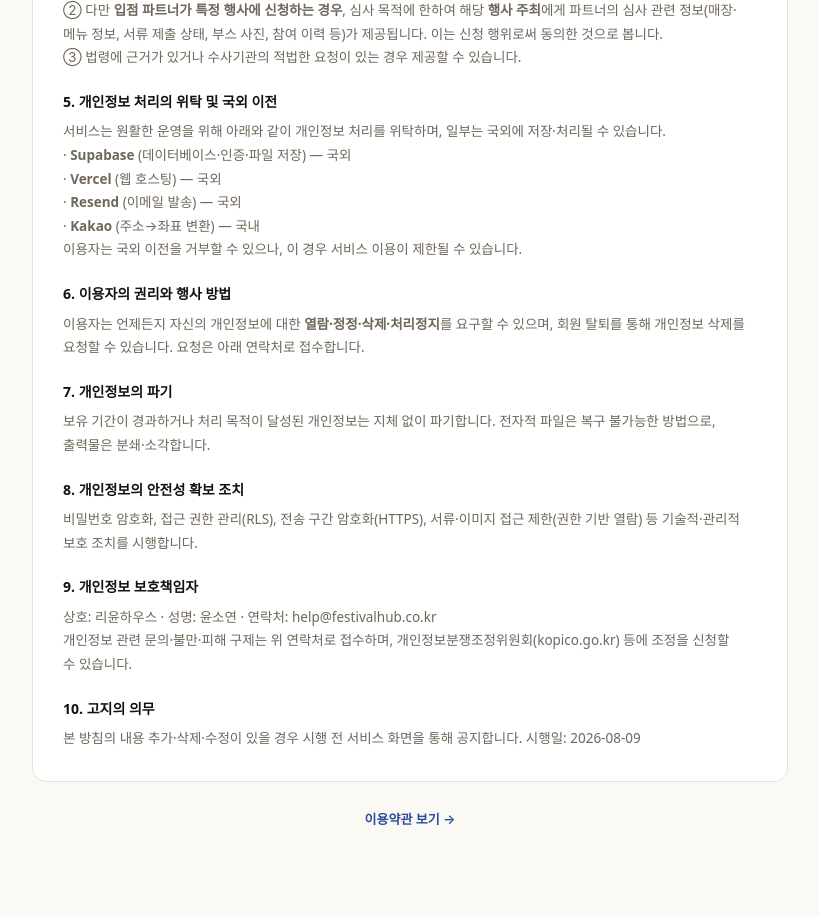
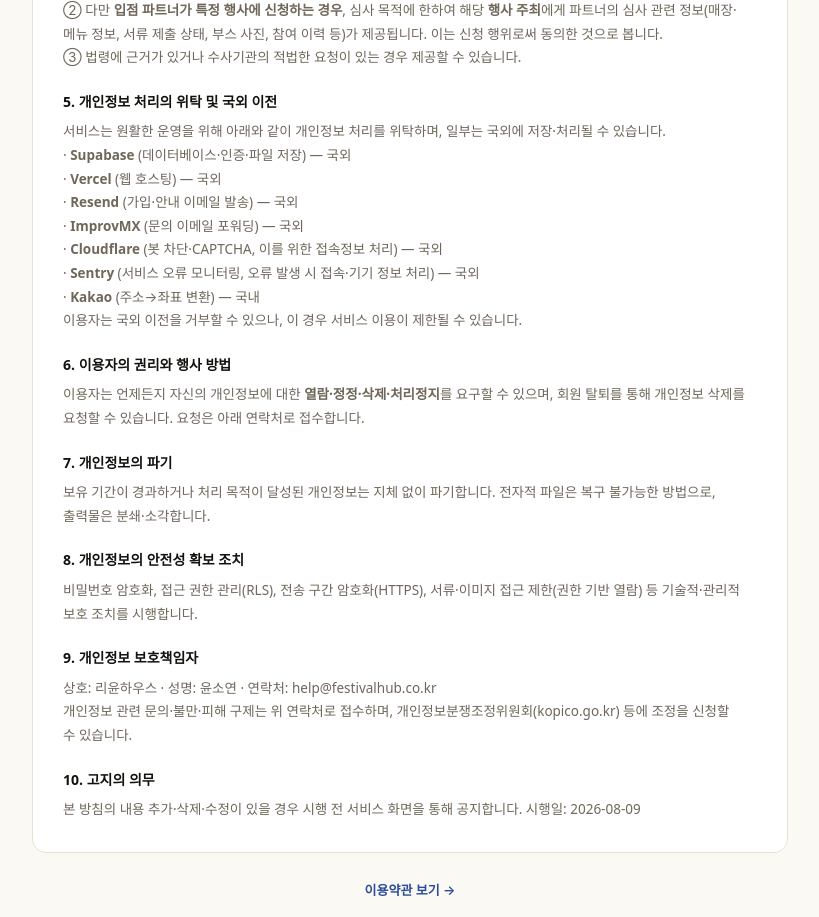
Before and after one commit to rukihyun7-maker/festival-hub, a Next.js app: page /privacy in a window 1280 px wide. Shown: the part 800-1717 px from the top of the page, without its empty margins (230-1049 px from the left). Before the commit the page ends 1670 px from the top, so only its background shows below. Built offline with nearby package versions, Linux system fonts and the light colour scheme; a web font is replaced by a local one.

Commit message:
docs(legal): 개인정보 위탁·국외이전에 실사용 처리자(Sentry·Cloudflare·ImprovMX) 추가 + 약관에 취소·위약·정산 조항(중개자 지위 명확화)

```diff
--- a/src/app/privacy/page.tsx
+++ b/src/app/privacy/page.tsx
@@ -44,7 +44,10 @@ export default function PrivacyPage() {
             서비스는 원활한 운영을 위해 아래와 같이 개인정보 처리를 위탁하며, 일부는 국외에 저장·처리될 수 있습니다.<br />
             · <b>Supabase</b> (데이터베이스·인증·파일 저장) — 국외<br />
             · <b>Vercel</b> (웹 호스팅) — 국외<br />
-            · <b>Resend</b> (이메일 발송) — 국외<br />
+            · <b>Resend</b> (가입·안내 이메일 발송) — 국외<br />
+            · <b>ImprovMX</b> (문의 이메일 포워딩) — 국외<br />
+            · <b>Cloudflare</b> (봇 차단·CAPTCHA, 이를 위한 접속정보 처리) — 국외<br />
+            · <b>Sentry</b> (서비스 오류 모니터링, 오류 발생 시 접속·기기 정보 처리) — 국외<br />
             · <b>Kakao</b> (주소→좌표 변환) — 국내<br />
             이용자는 국외 이전을 거부할 수 있으나, 이 경우 서비스 이용이 제한될 수 있습니다.
           </Section>
--- a/src/app/terms/page.tsx
+++ b/src/app/terms/page.tsx
@@ -38,6 +38,11 @@ export default function TermsPage() {
             ① 서비스는 행사 등록·검수, 입점 신청·심사, 매칭, 정산 안내, 인근 상권 정보 등을 제공합니다.<br />
             ② <b>정산은 행사 주최가 입점 파트너에게 직접 지급(개별 지급)</b>하는 것을 원칙으로 하며, 서비스는 매칭·중개 및 안내를 제공할 뿐 거래 당사자가 아닙니다.<br />
             ③ 서비스는 운영상·기술상 필요에 따라 제공 내용을 변경할 수 있습니다.
+          </Section>
+          <Section n="제5조의2 (신청 취소·위약 및 정산)">
+            ① 입점 파트너의 신청이 행사 주최에 의해 확정된 후 파트너의 사정으로 취소하는 경우, 각 행사에 고지된 취소 정책에 따라 위약금(예: 참가비의 30%)이 발생할 수 있습니다.<br />
+            ② <b>참가비·정산·취소·위약에 관한 사항은 행사 주최와 입점 파트너 간의 약정에 따르며, 서비스는 이를 중개·안내할 뿐 거래 당사자가 아닙니다.</b><br />
+            ③ 참가비 결제·정산은 원칙적으로 서비스 외부에서 당사자 간 직접 이루어지며, 이에 따른 분쟁의 책임은 각 당사자가 부담합니다.
           </Section>
           <Section n="제6조 (이용자의 의무)">
             ① 이용자는 가입·이용 시 정확한 정보를 제공하여야 하며, 변경 시 지체 없이 갱신하여야 합니다.<br />
```
Also changed, not shown: 1 other file (tests, documents, lock files or other folders).
